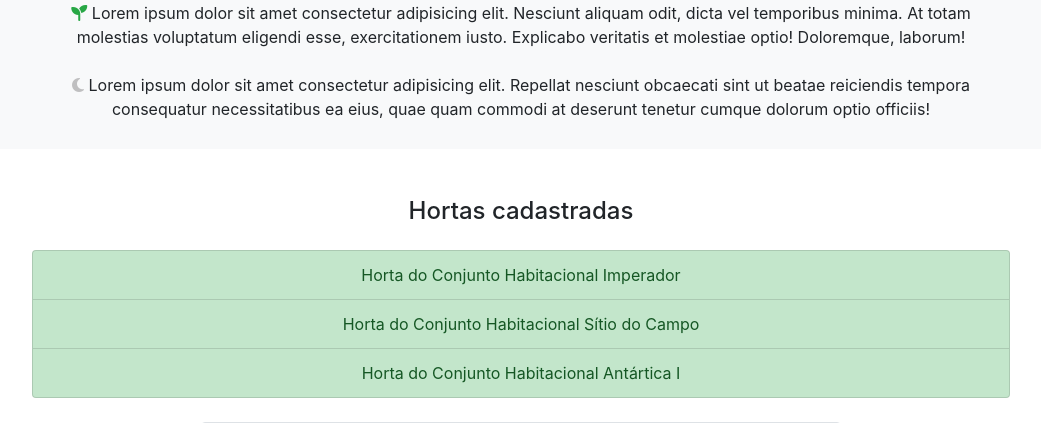
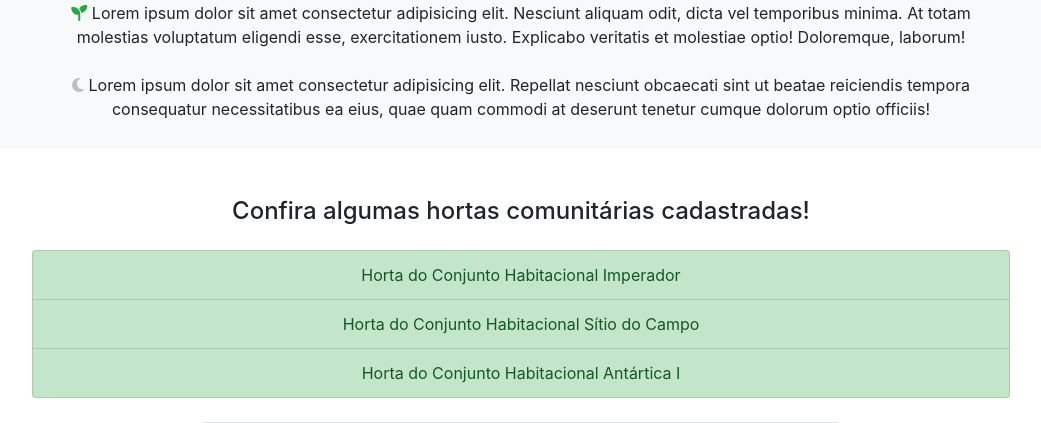
Before and after one commit to cristiellesreis/raizes_comunidade, a Django app: page / in a window 1280 px wide. Shown: the part 1526-1949 px from the top of the page, without its empty margins (119-1160 px from the left). Run offline with Django 5.2, Linux system fonts and the light colour scheme; data that the repository does not hold is empty; some libraries are stand-ins or nearby versions; grey boxes are pictures that could not be loaded.

Commit message:
fix: corrigindo texto

```diff
--- a/templates/home.html
+++ b/templates/home.html
@@ -92,7 +92,7 @@
 {% include 'partials\_clima.html' %}
 
 <div class="mt-5">
-  <h4 class="text-center mb-4">Hortas cadastradas</h4>
+  <h4 class="text-center mb-4">Confira algumas hortas comunitárias cadastradas!</h4>
   <div class="d-flex justify-content-center">
     <div class="row d-flex justify-content-center m-0">
       <div class="col-11">
```
